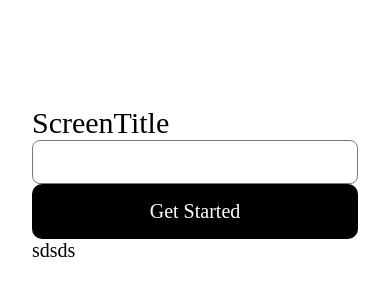
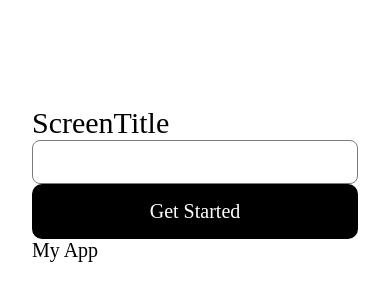
Before and after one commit to sahloulmouhib/countries-app-mobile, a React Native app: screen / in a window 390 px wide. Shown: the part 238-538 px from the top of the page. Built offline with nearby package versions, Linux system fonts and the light colour scheme.

Commit message:
add i18n

```diff
--- a/Layout.tsx
+++ b/Layout.tsx
@@ -7,6 +7,8 @@ import CustomText from '_components/common/CustomText/CustomText';
 import CustomTitle, {
   CustomTitleType,
 } from '_components/common/CustomTitle/CustomTitle';
+
+import { strings } from '_i18n';
 
 const Layout = () => {
   const [text, setText] = useState('');
@@ -22,7 +24,7 @@ const Layout = () => {
           console.log('pressed');
         }}
       />
-      <CustomText text={'sdsds'} />
+      <CustomText text={strings('global.title')} />
     </SafeAreaView>
   );
 };
--- a/package.json
+++ b/package.json
@@ -15,7 +15,9 @@
     "link-asset": "npx react-native-asset"
   },
   "dependencies": {
+    "i18next": "^22.4.9",
     "react": "18.2.0",
+    "react-i18next": "^12.1.4",
     "react-native": "0.71.1"
   },
   "devDependencies": {
--- a/src/locales/i18n.ts
+++ b/src/locales/i18n.ts
@@ -0,0 +1,23 @@
+import { initReactI18next } from 'react-i18next';
+
+import i18n from 'i18next';
+
+import en from '_languages/en';
+
+i18n.use(initReactI18next).init({
+  compatibilityJSON: 'v3',
+  resources: {
+    en: {
+      translation: en,
+    },
+  },
+  lng: 'en',
+  fallbackLng: 'en',
+
+  interpolation: {
+    escapeValue: false,
+  },
+});
+export function strings(name: string, params = {}) {
+  return i18n.t(name, params);
+}
--- a/src/locales/languages/en.ts
+++ b/src/locales/languages/en.ts
@@ -0,0 +1,5 @@
+export default {
+  global: {
+    title: 'My App',
+  },
+};
```
Also changed, not shown: 1 other file (tests, documents, lock files or other folders).
